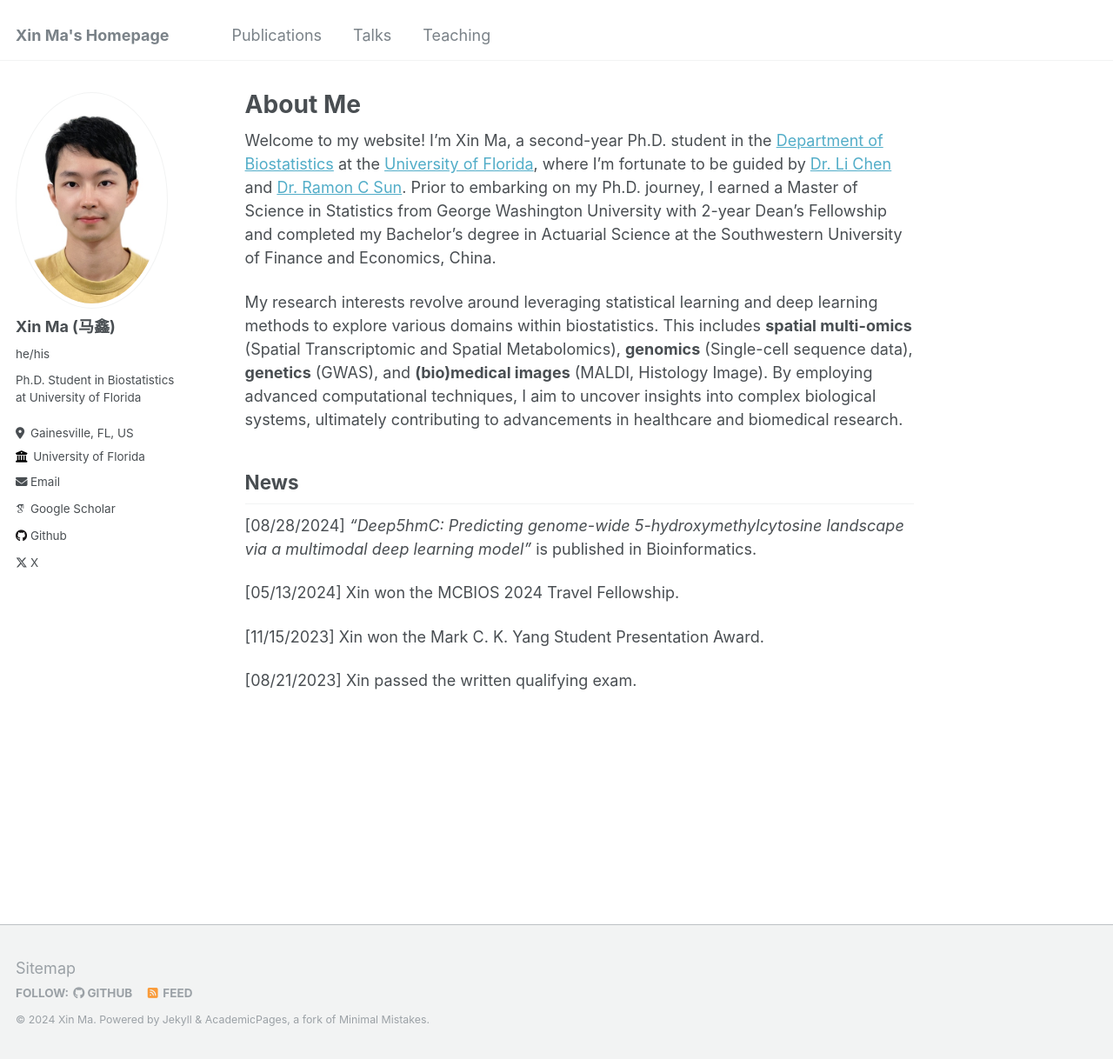
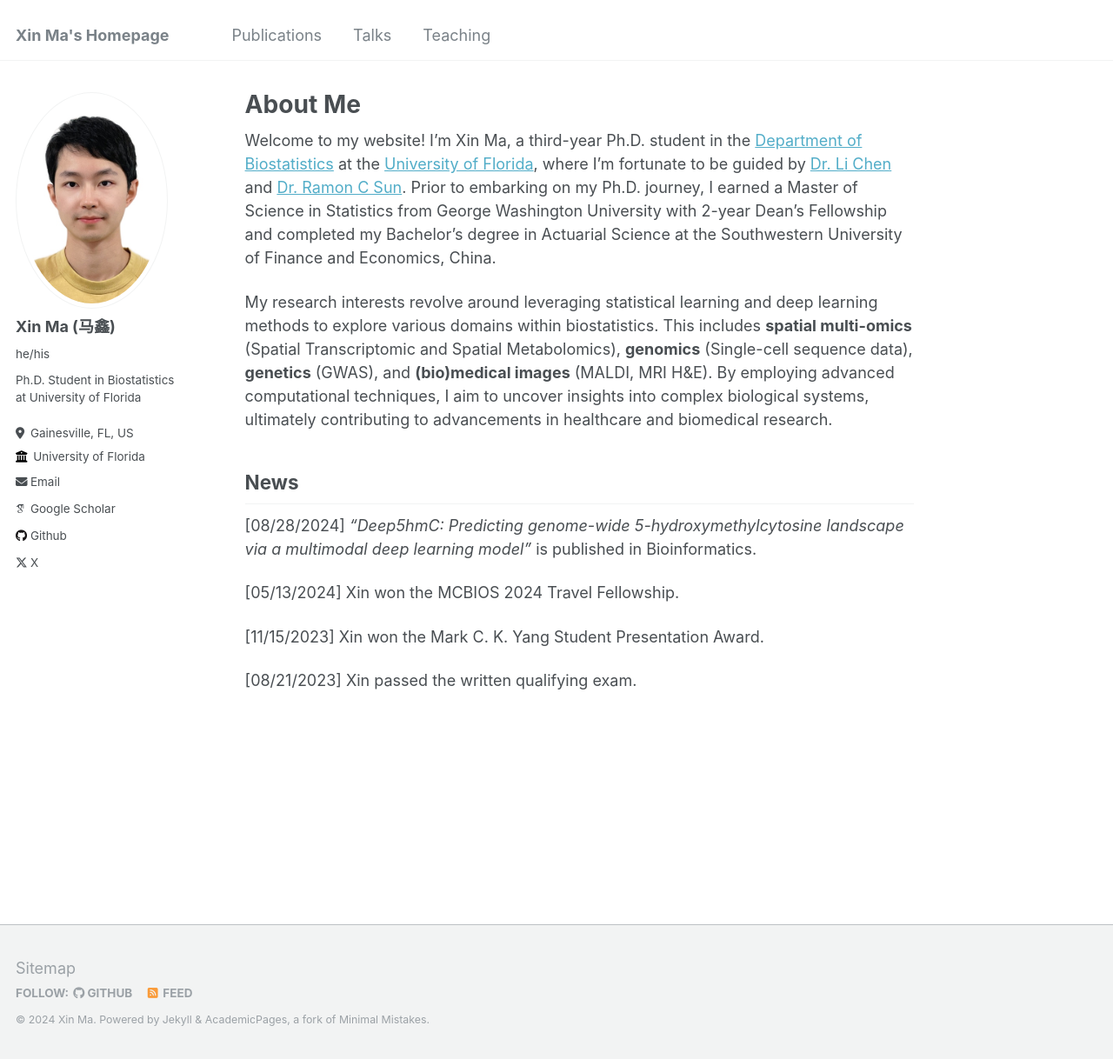
Before and after one commit to XinBiostats/xinbiostats.github.io, a Jekyll site: the page built from _pages/about.md, in a window 1280 px wide and 1218 px high. Shown: the whole window at 87% size. Built offline with Jekyll 4.4.1, drawn with Linux system fonts in a browser that asks for light colours; some web fonts are replaced.

Commit message:
Update about.md

```diff
--- a/_pages/about.md
+++ b/_pages/about.md
@@ -7,9 +7,9 @@ redirect_from:
   - /about.html
 ---
 
-Welcome to my website! I'm Xin Ma, a second-year Ph.D. student in the [Department of Biostatistics](https://biostat.ufl.edu) at the [University of Florida](https://www.ufl.edu), where I'm fortunate to be guided by [Dr. Li Chen](https://biostat.ufl.edu/profile/chen-li-1/) and [Dr. Ramon C Sun](https://biochem.med.ufl.edu/profile/sun-ramon/). Prior to embarking on my Ph.D. journey, I earned a Master of Science in Statistics from George Washington University with 2-year Dean's Fellowship and completed my Bachelor's degree in Actuarial Science at the Southwestern University of Finance and Economics, China.
+Welcome to my website! I'm Xin Ma, a third-year Ph.D. student in the [Department of Biostatistics](https://biostat.ufl.edu) at the [University of Florida](https://www.ufl.edu), where I'm fortunate to be guided by [Dr. Li Chen](https://biostat.ufl.edu/profile/chen-li-1/) and [Dr. Ramon C Sun](https://biochem.med.ufl.edu/profile/sun-ramon/). Prior to embarking on my Ph.D. journey, I earned a Master of Science in Statistics from George Washington University with 2-year Dean's Fellowship and completed my Bachelor's degree in Actuarial Science at the Southwestern University of Finance and Economics, China.
 
-My research interests revolve around leveraging statistical learning and deep learning methods to explore various domains within biostatistics. This includes **spatial multi-omics** (Spatial Transcriptomic and Spatial Metabolomics), **genomics** (Single-cell sequence data), **genetics** (GWAS), and **(bio)medical images** (MALDI, Histology Image). By employing advanced computational techniques, I aim to uncover insights into complex biological systems, ultimately contributing to advancements in healthcare and biomedical research.
+My research interests revolve around leveraging statistical learning and deep learning methods to explore various domains within biostatistics. This includes **spatial multi-omics** (Spatial Transcriptomic and Spatial Metabolomics), **genomics** (Single-cell sequence data), **genetics** (GWAS), and **(bio)medical images** (MALDI, MRI H&E). By employing advanced computational techniques, I aim to uncover insights into complex biological systems, ultimately contributing to advancements in healthcare and biomedical research.
 
 News
 ------
```
